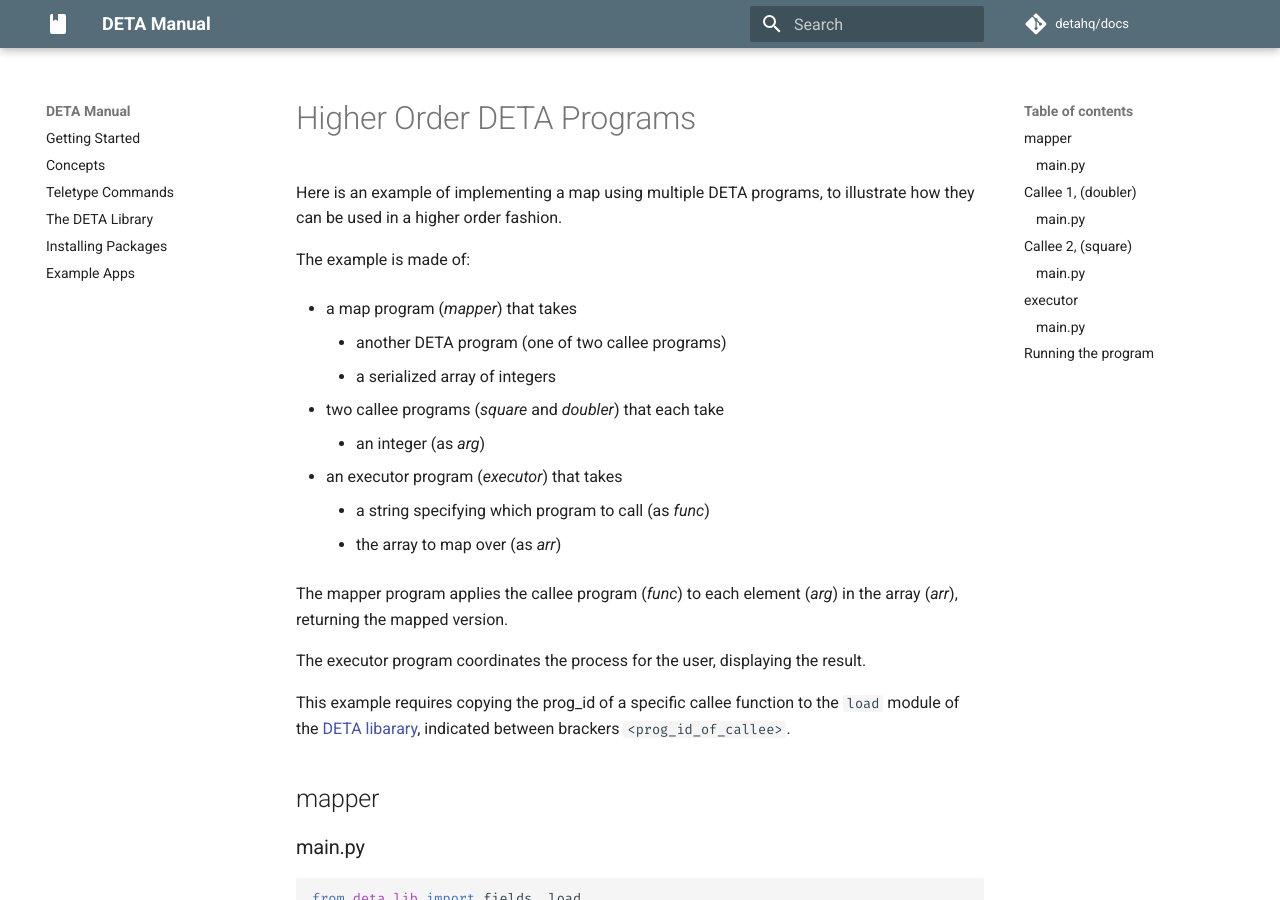
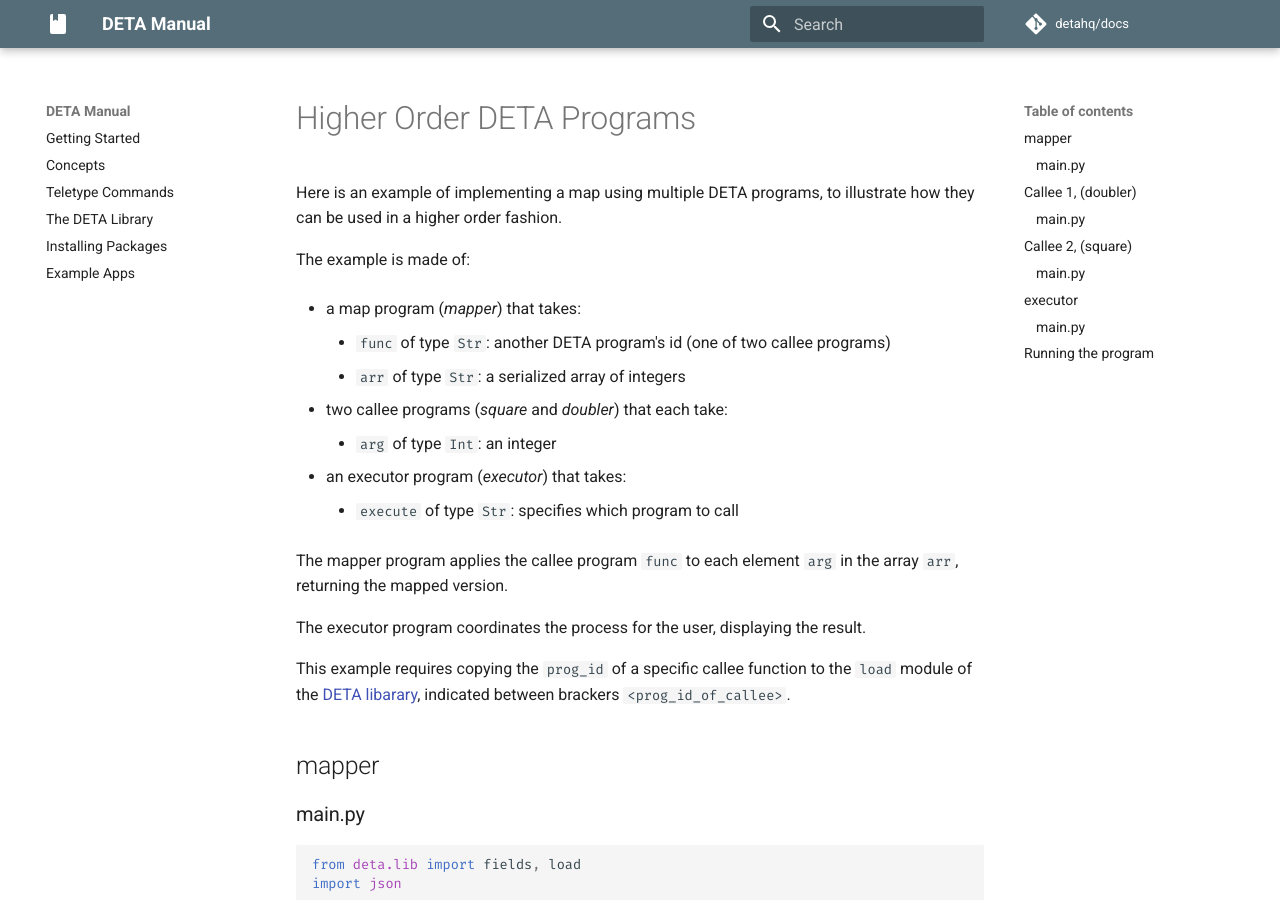
Before and after one commit to fmquaglia/manual, an MkDocs documentation site: the page built from docs/examples/higher_order.md, in a window 1280 px wide and 900 px high. Built offline with MkDocs 1.6.1 and Material for MkDocs 9.7.7, drawn with Linux system fonts in a browser that asks for light colours; comment, search, counter and statistics services are not loaded.

Commit message:
#1 types higher order example

```diff
--- a/docs/examples/higher_order.md
+++ b/docs/examples/higher_order.md
@@ -4,22 +4,21 @@ Here is an example of implementing a map using multiple DETA programs, to illust
 
 The example is made of:
 
-* a map program (*mapper*) that takes
-    * another DETA program (one of two callee programs)
-    * a serialized array of integers
+* a map program (*mapper*) that takes:
+    * `func` of type `Str`: another DETA program's id (one of two callee programs)
+    * `arr` of type `Str`: a serialized array of integers
 
-* two callee programs (*square* and *doubler*) that each take
-    * an integer (as *arg*)
+* two callee programs (*square* and *doubler*) that each take:
+    * `arg` of type `Int`: an integer
 
-* an executor program (*executor*) that takes
-    * a string specifying which program to call (as *func*)
-    * the array to map over (as *arr*)
+* an executor program (*executor*) that takes:
+    * `execute` of type `Str`: specifies which program to call
 
-The mapper program applies the callee program (*func*) to each element (*arg*) in the array (*arr*), returning the mapped version.
+The mapper program applies the callee program `func` to each element `arg` in the array `arr`, returning the mapped version.
 
 The executor program coordinates the process for the user, displaying the result.
 
-This example requires copying the prog_id of a specific callee function to the `load` module of the [DETA libarary](../DETA_lib.md), indicated between brackers `<prog_id_of_callee>`.
+This example requires copying the `prog_id` of a specific callee function to the `load` module of the [DETA libarary](../DETA_lib.md), indicated between brackers `<prog_id_of_callee>`.
 
 ## mapper
 ### main.py
```
